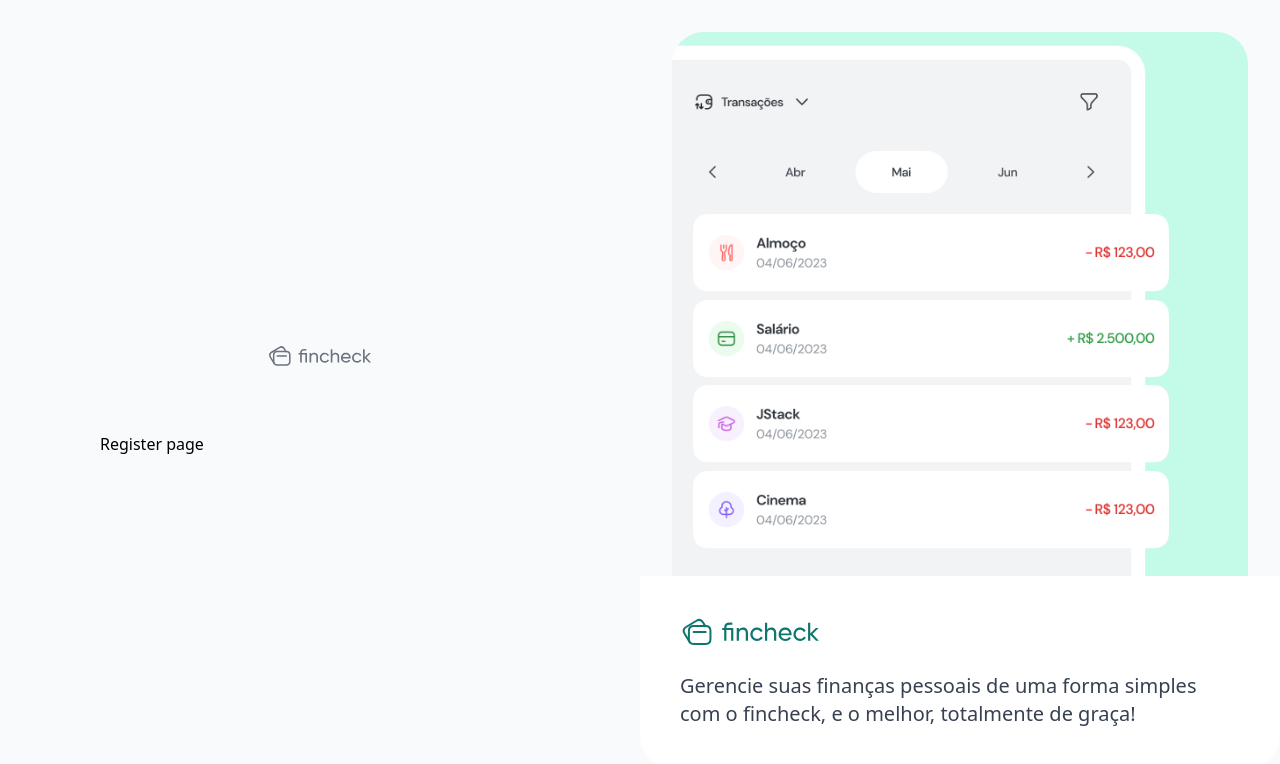
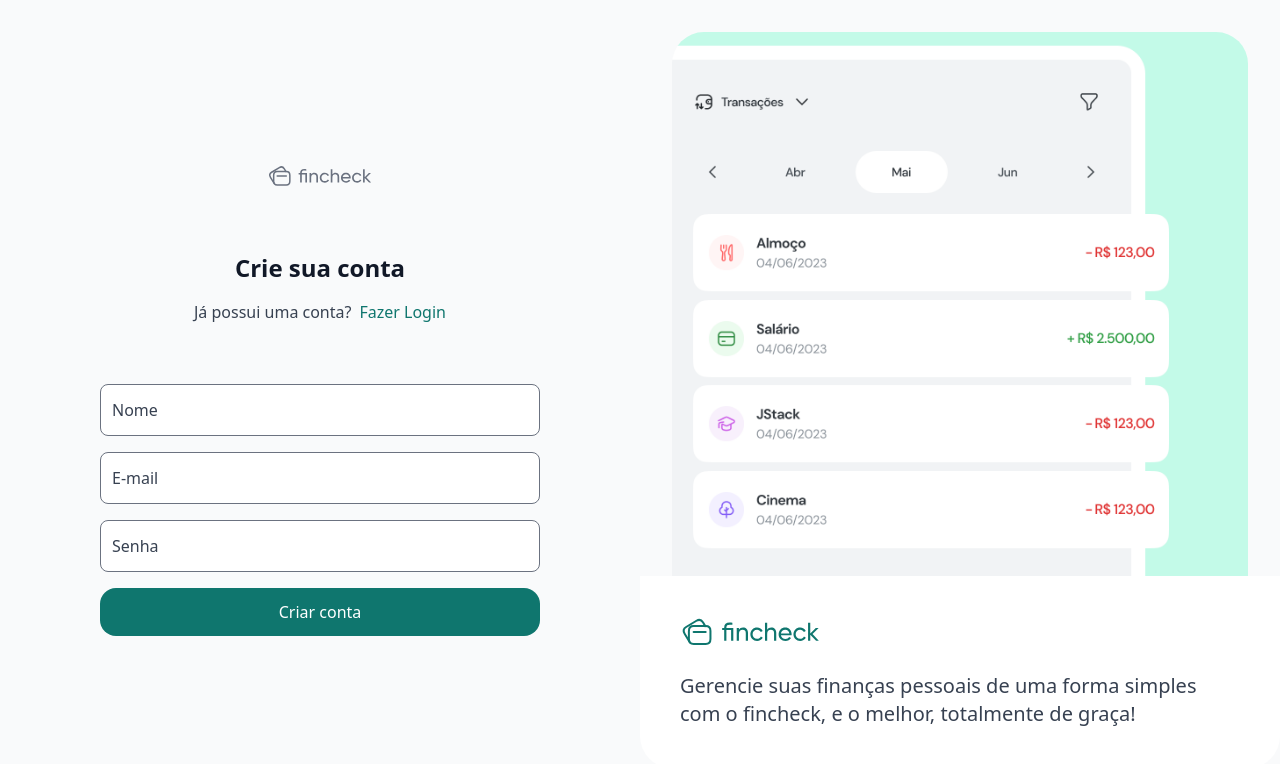
Before and after one commit to Mateusbrbza/fincheck-fe, a React (Vite) app: page /register in a window 1280 px wide. Shown: the top 764 px of the page. Built offline with nearby package versions, Linux system fonts and the light colour scheme.

Commit message:
feat: finished auth mockup

```diff
--- /dev/null
+++ b/src/view/components/Button.tsx
@@ -0,0 +1,12 @@
+import React, { ComponentProps } from "react";
+
+interface ButtonProps extends ComponentProps<'button'> {}
+
+export function Button(props: ButtonProps) {
+  return (
+    <button
+      {...props}
+      className="bg-teal-700 hover:bg-teal-600 disabled:bg-gray-100 disabled:text-gray-400 disabled:cursor-not-allowed px-6 h-12 rounded-2xl font-medium text-white transition-all active:bg-teal-800"
+    />
+  )
+}
--- /dev/null
+++ b/src/view/components/Input.tsx
@@ -0,0 +1,29 @@
+import React, { ComponentProps } from "react";
+
+interface InputProps extends ComponentProps<'input'> {
+  name: string;
+}
+
+export function Input({placeholder, name, id, ...props}: InputProps) {
+  const inputId = id ?? name;
+
+  return (
+    <div className="relative">
+      <input
+        {...props}
+        name={name}
+        id={inputId}
+        className="
+          bg-white rounded-lg border border-gray-500 px-3 w-full h-[52px] text-gray-800 pt-4 peer placeholder-shown:pt-0 focus:border-gray-900 transition-all outline-none"
+        placeholder=" "
+      />
+
+      <label
+        htmlFor={inputId}
+        className="absolute text-xs left-3 top-2 pointer-events-none text-gray-700 peer-placeholder-shown:text-base peer-placeholder-shown:top-3.5 transition-all"
+      >
+        {placeholder}
+      </label>
+    </div>
+  );
+}
--- a/src/view/pages/Login/index.tsx
+++ b/src/view/pages/Login/index.tsx
@@ -1,7 +1,47 @@
 import React from 'react';
+import { Link } from 'react-router-dom';
+
+import { Input } from '../../components/Input';
+import { Button } from '../../components/Button';
 
 export function Login() {
   return (
-    <h1>Login page</h1>
+    <>
+      <header className="flex flex-col items-center gap-4 text-center">
+        <h1 className="text-2xl font-bold text-gray-900 tracking[-1px]">
+          Entre em sua conta
+        </h1>
+
+        <p className="space-x-2">
+          <span className="text-gray-700 tracking-tighter-[-0.5px]">
+            Novo por aqui?
+          </span>
+
+          <Link
+            to="/register"
+            className="tracking-tighter-[-0.5px] font-medium text-teal-700"
+          >
+            Crie uma conta
+          </Link>
+        </p>
+      </header>
+
+      <form className="mt-[60px] flex flex-col gap-4">
+        <Input
+          type="email"
+          placeholder="E-mail"
+          name="email"
+        />
+        <Input
+          type="password"
+          placeholder="Senha"
+          name="password"
+        />
+
+        <Button type="submit" className="mt-2">
+          Entrar
+        </Button>
+      </form>
+    </>
   );
 }
--- a/src/view/pages/Register/index.tsx
+++ b/src/view/pages/Register/index.tsx
@@ -1,7 +1,51 @@
 import React from 'react';
+import { Link } from 'react-router-dom';
+
+import { Input } from '../../components/Input';
+import { Button } from '../../components/Button';
 
 export function Register() {
   return (
-    <h1>Register page</h1>
+    <>
+      <header className="flex flex-col items-center gap-4 text-center">
+        <h1 className="text-2xl font-bold text-gray-900 tracking[-1px]">
+          Crie sua conta
+        </h1>
+
+        <p className="space-x-2">
+          <span className="text-gray-700 tracking-tighter-[-0.5px]">
+            Já possui uma conta?
+          </span>
+
+          <Link
+            to="/login"
+            className="tracking-tighter-[-0.5px] font-medium text-teal-700"
+          >
+            Fazer Login
+          </Link>
+        </p>
+      </header>
+
+      <form className="mt-[60px] flex flex-col gap-4">
+        <Input
+          placeholder="Nome"
+          name="nome"
+        />
+        <Input
+          type="email"
+          placeholder="E-mail"
+          name="email"
+        />
+        <Input
+          type="password"
+          placeholder="Senha"
+          name="password"
+        />
+
+        <Button type="submit" className="mt-2">
+          Criar conta
+        </Button>
+      </form>
+    </>
   );
 }
```
